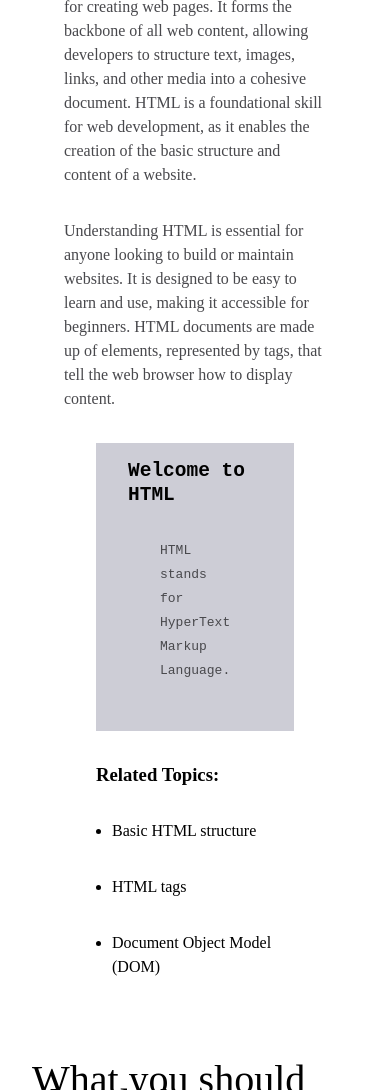
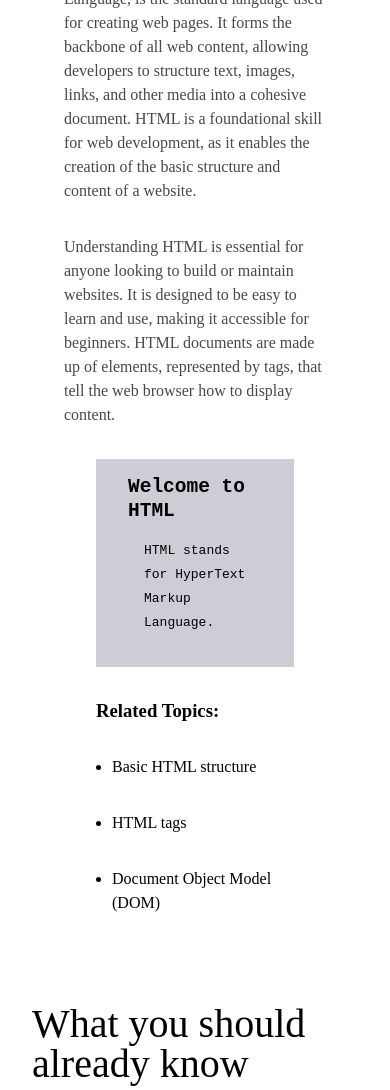
Before and after one commit to BANKOLEDO/FreeCodeCamp, a plain HTML site: page Documentation Page/index.html in a window 390 px wide. Shown: the part 462-1552 px from the top of the page. Drawn offline with Linux system fonts and the light colour scheme.

Commit message:
fixed bugs

```diff
--- a/Documentation Page/styles.css
+++ b/Documentation Page/styles.css
@@ -81,7 +81,7 @@
     background-color: white;
 }
 
-.p-1, p {
+.p-1, .p{
     margin: 2rem;
     color: rgb(72, 72, 76);
 }
@@ -90,6 +90,9 @@
     background-color: rgb(205, 205, 214);
     padding: 1rem 2rem;
     margin: 1rem 4rem;
+}
+code p {
+    margin: 1rem;
 }
 h3 {
     margin: 2rem 4rem;
@@ -119,3 +122,13 @@
         border-left: 3px double rgb(72, 72, 76);
     }
 }
+
+@media (max-width:562px) {
+    .heading {
+        line-height: 2.5rem;
+    }
+
+    .code-container {
+        overflow: scroll;
+    }
+}
```
